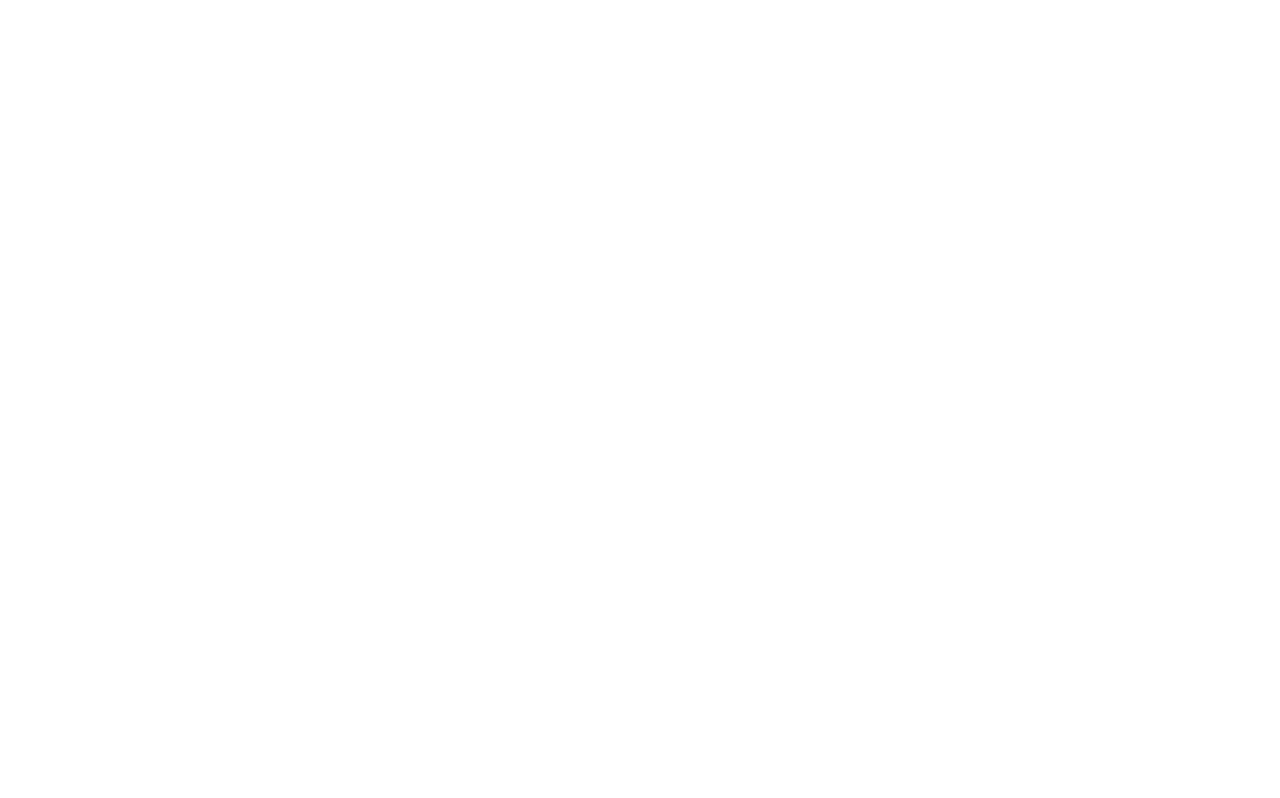
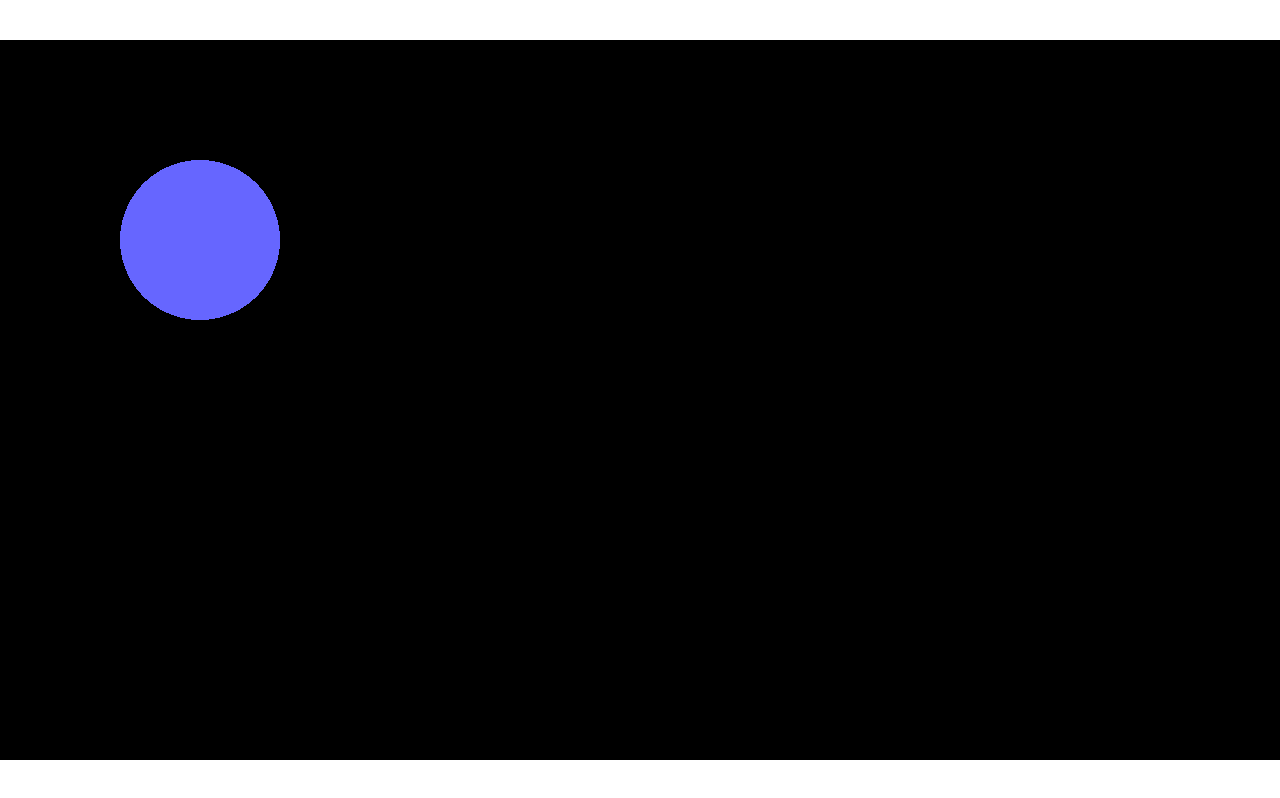
Before and after one commit to gfpaiva/luv, a website built with Parcel: page src/index.html in a window 1280 px wide. Built offline with nearby package versions, Linux system fonts and the light colour scheme.

Commit message:
chore: 🎮 add phaser pkg and modules

```diff
--- a/src/app/index.ts
+++ b/src/app/index.ts
@@ -1 +1,26 @@
-console.log('luv game');
+import Phaser from 'phaser';
+
+import { config } from '../config';
+import { Main } from '../scenes';
+
+class Game extends Phaser.Game {
+  constructor() {
+    super(config);
+
+    this.scene.add('Main', Main);
+
+    this.scene.start('Main');
+  }
+}
+
+declare global {
+  interface Window {
+    game: Game,
+  }
+}
+
+const onLoad = () => {
+  window.game = new Game();
+};
+
+window.onload = onLoad;
--- /dev/null
+++ b/src/config/config.ts
@@ -0,0 +1,25 @@
+import Phaser from 'phaser';
+
+export const config = {
+  type: Phaser.AUTO,
+  render: {
+    pixelArt: true,
+  },
+  scale: {
+    mode: Phaser.Scale.FIT,
+    parent: 'game-container',
+    autoCenter: Phaser.Scale.CENTER_BOTH,
+    width: 1280,
+    height: 720,
+  },
+  physics: {
+    default: 'arcade',
+    arcade: {
+      gravity: { y: 300 },
+      debug: true,
+    },
+  },
+  dom: {
+    createContainer: true,
+  },
+};
--- /dev/null
+++ b/src/config/index.ts
@@ -0,0 +1 @@
+export * from './config';
--- a/src/index.html
+++ b/src/index.html
@@ -5,6 +5,7 @@
     <meta http-equiv="X-UA-Compatible" content="IE=edge">
     <meta name="viewport" content="width=device-width, initial-scale=1.0">
     <title>Luv Game</title>
+    <link rel="stylesheet" href="../node_modules/normalize.css/normalize.css">
 </head>
 <body>
     <div id="game-container"></div>
--- /dev/null
+++ b/src/scenes/Main.ts
@@ -0,0 +1,11 @@
+import Phaser from 'phaser';
+
+export class Main extends Phaser.Scene {
+  constructor() {
+    super('Main');
+  }
+
+  create():void {
+    this.add.circle(200, 200, 80, 0x6666ff);
+  }
+}
--- /dev/null
+++ b/src/scenes/index.ts
@@ -0,0 +1 @@
+export * from './Main';
```
Also changed, not shown: package.json (+13 -3 lines), .eslintrc.js, 2 other files.
